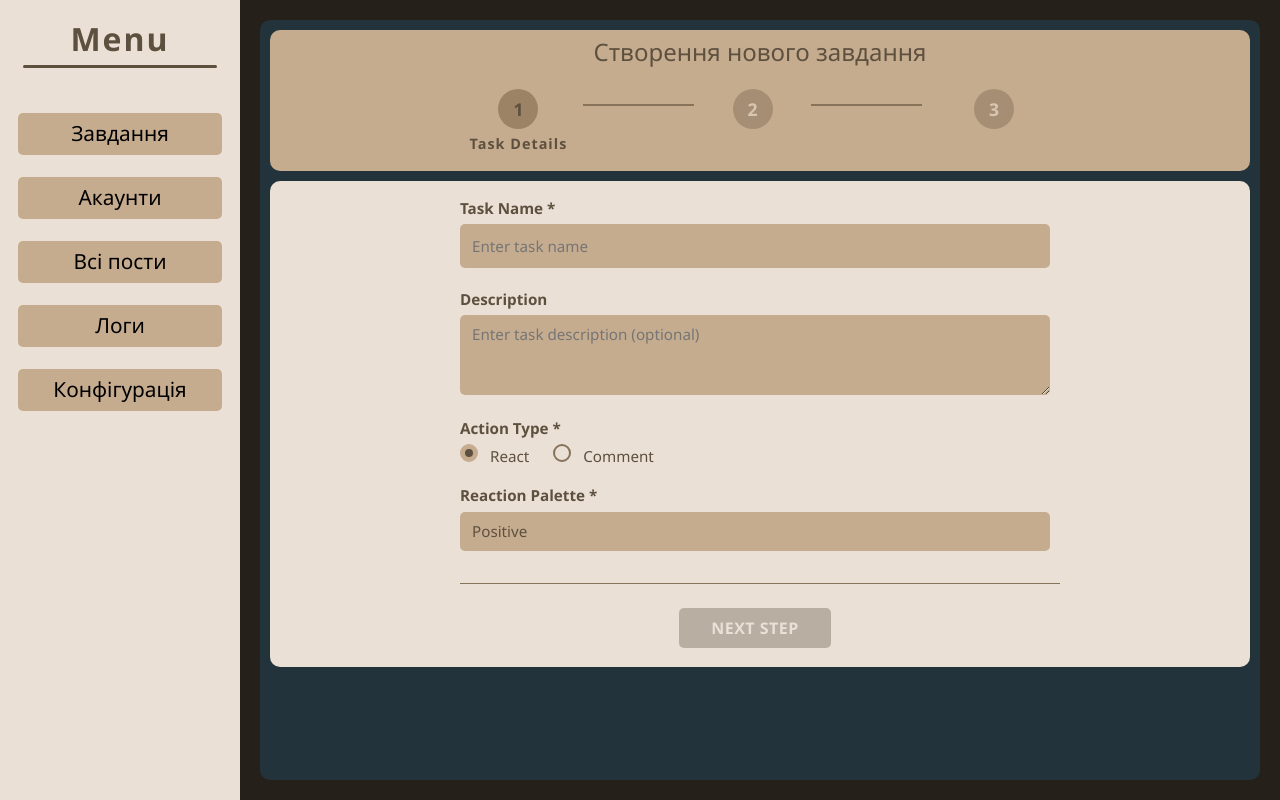
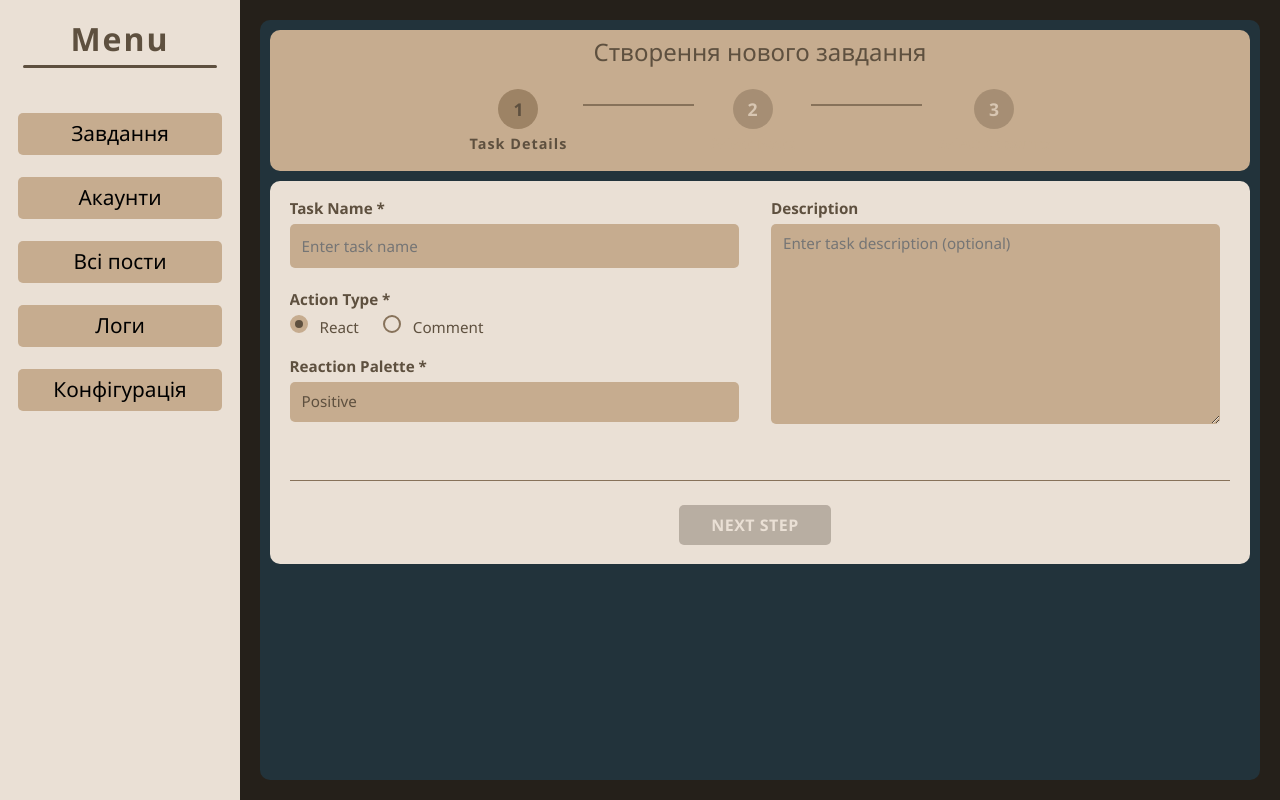
Before and after one commit to Demvok/LikeBotInterface, an Angular app: page /tasks/create in a window 1280 px wide. Built offline with nearby package versions, Linux system fonts and the light colour scheme.

Commit message:
some impovements and fixes

```diff
--- a/src/app/pages/tasks/create-task/create-task-stage-1/create-task-stage-1.css
+++ b/src/app/pages/tasks/create-task/create-task-stage-1/create-task-stage-1.css
@@ -30,13 +30,15 @@ footer {
 }
 
 .task-form {
-  max-width: 600px;
+  width: 100%;
   margin: 0 auto;
-  width: 100%;
   flex: 1;
   overflow-y: auto;
   max-height: calc(100vh - 300px);
   padding-right: 10px;
+  display: grid;
+  grid-template-columns: 1fr 1fr;
+  column-gap: 2rem;
 }
 
 .form-group {
@@ -180,11 +182,14 @@ footer {
   margin-right: -10px;
   padding-left: 10px;
   padding-right: 10px;
+  grid-column: 1 / -1;
 }
 
 @media (max-width: 768px) {
   .task-form {
     padding: 0 1rem;
+    grid-template-columns: 1fr;
+    gap: 1rem;
   }
 
   .radio-group {
@@ -192,3 +197,33 @@ footer {
     gap: 0.75rem;
   }
 }
+
+/* Column-specific styling */
+.first-column {
+  grid-column: 1;
+}
+
+.second-column {
+  grid-column: 2;
+  display: flex;
+  flex-direction: column;
+}
+
+.second-column .form-group {
+  flex: 1;
+  display: flex;
+  flex-direction: column;
+}
+
+.second-column .form-group textarea {
+  flex: 1;
+  min-height: 200px;
+  resize: vertical;
+}
+
+@media (max-width: 768px) {
+  .first-column,
+  .second-column {
+    grid-column: 1;
+  }
+}
--- a/src/app/pages/tasks/create-task/create-task-stage-1/create-task-stage-1.html
+++ b/src/app/pages/tasks/create-task/create-task-stage-1/create-task-stage-1.html
@@ -4,6 +4,8 @@
 </header>
 <main>
     <form [formGroup]="taskForm" (ngSubmit)="onSubmit()" class="task-form">
+        <!-- First Column: Task Name, Action Type, and Action Details -->
+        <div class="first-column">
             <div class="form-group">
                 <label for="taskName">Task Name *</label>
                 <input
@@ -15,15 +17,6 @@
                 <div class="error-message" *ngIf="taskForm.get('name')?.invalid && taskForm.get('name')?.touched">
                     Task name is required
                 </div>
-        </div>
-
-        <div class="form-group">
-        <label for="taskDescription">Description</label>
-        <textarea
-            id="taskDescription"
-            formControlName="description"
-            placeholder="Enter task description (optional)"
-            rows="3"></textarea>
             </div>
 
             <div class="form-group">
@@ -75,6 +68,19 @@
                     Comment content is required
                 </div>
             </div>
+        </div>
+
+        <!-- Second Column: Description -->
+        <div class="second-column">
+            <div class="form-group">
+                <label for="taskDescription">Description</label>
+                <textarea
+                    id="taskDescription"
+                    formControlName="description"
+                    placeholder="Enter task description (optional)"
+                    rows="3"></textarea>
+            </div>
+        </div>
 
         <!-- Button moved inside form -->
         <div class="button-group">
--- a/src/app/pages/tasks/create-task/create-task-stage-3/create-task-stage-3.css
+++ b/src/app/pages/tasks/create-task/create-task-stage-3/create-task-stage-3.css
@@ -252,6 +252,33 @@ footer {
   font-size: 0.9rem;
 }
 
+.btn-refresh {
+  background-color: var(--color-bg-accented);
+  border: 2px solid var(--color-bg-darker);
+  border-radius: 4px;
+  color: var(--color-text);
+  cursor: pointer;
+  font-size: 1.1rem;
+  font-weight: bold;
+  height: 38px;
+  width: 38px;
+  transition: all 0.2s ease;
+  display: flex;
+  align-items: center;
+  justify-content: center;
+  margin-left: 0.5rem;
+}
+
+.btn-refresh:hover {
+  background-color: var(--color-bg-darker);
+  color: var(--color-text-light);
+  /* transform: rotate(180deg); */
+}
+
+/* .btn-refresh:active {
+  transform: rotate(180deg) scale(0.95);
+} */
+
 .random-accounts-list {
   display: flex;
   flex-wrap: wrap;
--- a/src/app/pages/tasks/create-task/create-task-stage-3/create-task-stage-3.html
+++ b/src/app/pages/tasks/create-task/create-task-stage-3/create-task-stage-3.html
@@ -70,6 +70,12 @@
                        [max]="availableAccounts.length"
                        class="count-input">
                 <span class="count-info">/ {{ availableAccounts.length }} available</span>
+                <button type="button"
+                        class="btn-refresh"
+                        (click)="refreshRandomSelection()"
+                        title="Refresh random selection">
+                    ↻
+                </button>
             </div>
             <div class="selected-random-accounts" *ngIf="selectedAccounts.length > 0">
                 <h5>Randomly Selected Accounts:</h5>
--- a/src/app/pages/tasks/create-task/create-task-stage-3/create-task-stage-3.ts
+++ b/src/app/pages/tasks/create-task/create-task-stage-3/create-task-stage-3.ts
@@ -109,6 +109,12 @@ export class CreateTaskStage3 implements OnInit, OnDestroy {
       .map(account => account.phone_number); // Use phone_number instead of account_id
 
     this.updateTaskAccounts();
+  }
+
+  refreshRandomSelection() {
+    if (this.selectionMode === 'count' && this.availableAccounts.length > 0) {
+      this.selectRandomAccounts();
+    }
   }
 
   updateTaskAccounts() {
@@ -239,6 +245,8 @@ export class CreateTaskStage3 implements OnInit, OnDestroy {
     return !this.isCreatingTask &&
            this.selectedAccounts.length > 0 &&
            !!this.taskData?.name &&
-           !!this.taskData?.action;
+           !!this.taskData?.action &&
+           !!this.taskData?.local_posts &&
+           this.taskData.local_posts.length > 0;
   }
 }
```
Lines whose indentation alone changed are shown as unchanged.
